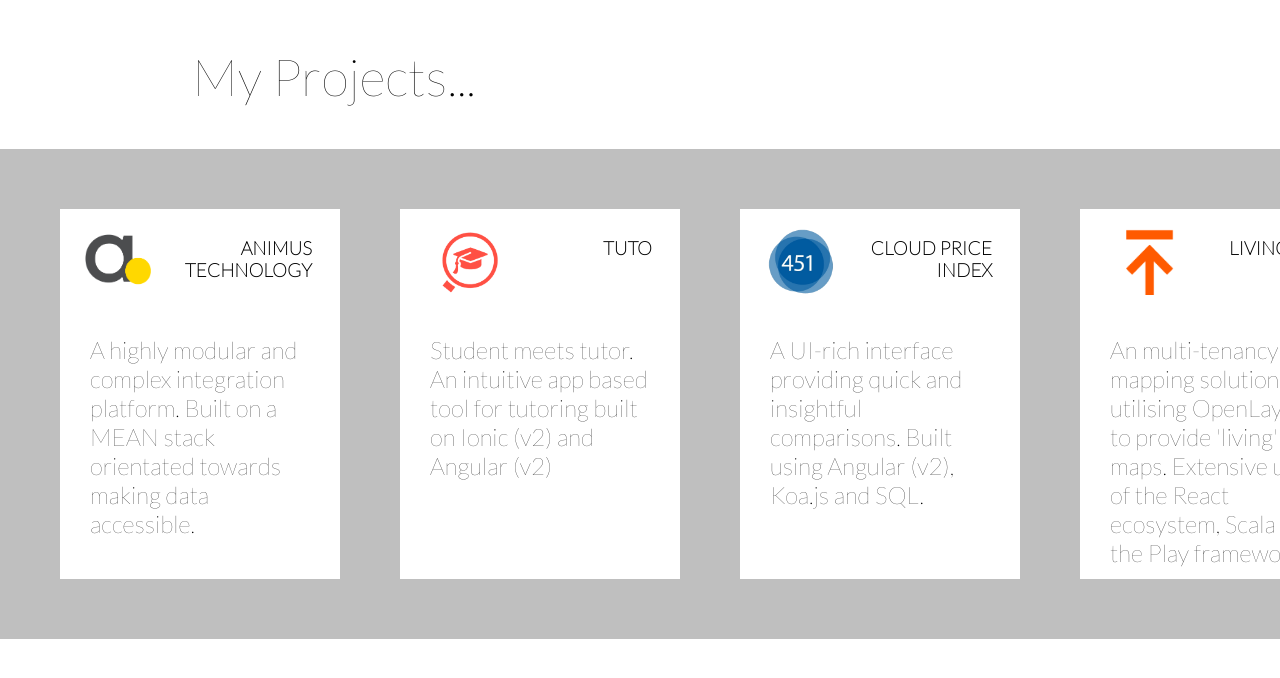
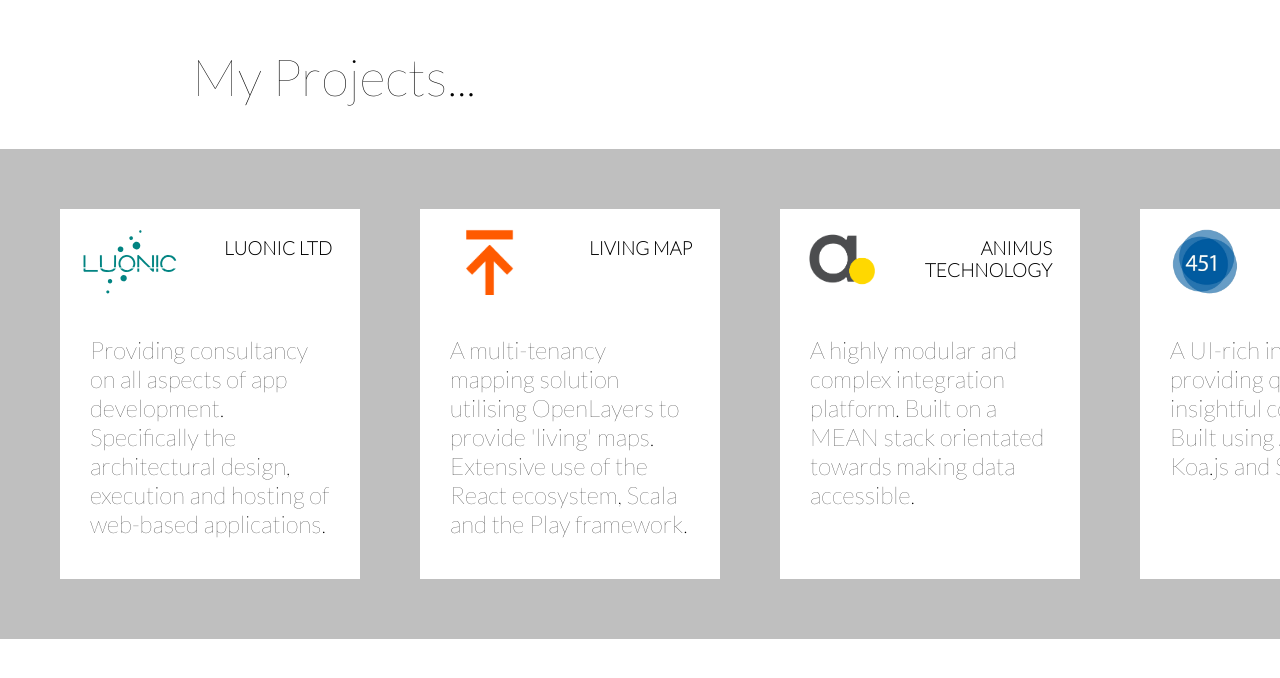
Before and after one commit to garyforsterio/landing-page, a plain HTML site: page index.html in a window 1280 px wide. Shown: the part 2554-3232 px from the top of the page. Drawn offline with Linux system fonts and the light colour scheme.

Commit message:
feat: add luonic

```diff
--- a/index.html
+++ b/index.html
@@ -114,6 +114,7 @@
   &lt;skill> Pug (a.k.a Jade) &lt;/skill>
   &lt;skill> Markdown &lt;/skill>
   &lt;skill> Flexbox &lt;/skill>
+  &lt;skill> CSS Grid Layout &lt;/skill>
 &lt;/head>
 </code></pre>
                         </div>
@@ -133,7 +134,7 @@
   stylus: better;
   scss: good;
   bootstrap: essential;
-  material: winner
+  material: winner;
 }</code></pre>
                         </div>
                     </div>
@@ -211,6 +212,32 @@
         </h2>
         <div class="projects__container">
             <div class="projects__carousel">
+                <a class="project">
+                    <div class="project__header">
+                        <div class="project__logo-container">
+                            <img class="project__logo" src="./assets/luonic.svg" alt="Luonic">
+                        </div>
+                        <h3 class="project__name">
+                            Luonic LTD
+                        </h3>
+                    </div>
+                    <p class="project__description">
+                        Providing consultancy on all aspects of app development. Specifically the architectural design, execution and hosting of web-based applications.
+                    </p>
+                </a>
+                <a class="project" href="https://livingmap.com/" target="_blank">
+                    <div class="project__header">
+                        <div class="project__logo-container">
+                            <img class="project__logo" src="./assets/livingmap.png" alt="Living Map">
+                        </div>
+                        <h3 class="project__name">
+                            Living Map
+                        </h3>
+                    </div>
+                    <p class="project__description">
+                        A multi-tenancy mapping solution utilising OpenLayers to provide 'living' maps. Extensive use of the React ecosystem, Scala and the Play framework.
+                    </p>
+                </a>
                 <a class="project" href="http://animustech.com" target="_blank">
                     <div class="project__header">
                         <div class="project__logo-container">
@@ -222,19 +249,6 @@
                     </div>
                     <p class="project__description">
                         A highly modular and complex integration platform. Built on a MEAN stack orientated towards making data accessible.
-                    </p>
-                </a>
-                <a class="project" href="http://www.gettuto.com" target="_blank">
-                    <div class="project__header">
-                        <div class="project__logo-container">
-                            <img class="project__logo" src="./assets/tuto.png" alt="Tuto">
-                        </div>
-                        <h3 class="project__name">
-                            Tuto
-                        </h3>
-                    </div>
-                    <p class="project__description">
-                        Student meets tutor. An intuitive app based tool for tutoring built on Ionic (v2) and Angular (v2)
                     </p>
                 </a>
                 <a class="project" href="https://451research.com/" target="_blank">
@@ -250,30 +264,17 @@
                         A UI-rich interface providing quick and insightful comparisons. Built using Angular (v2), Koa.js and SQL.
                     </p>
                 </a>
-                <a class="project" href="https://livingmap.com/" target="_blank">
+                <a class="project" href="http://www.gettuto.com" target="_blank">
                     <div class="project__header">
                         <div class="project__logo-container">
-                            <img class="project__logo" src="./assets/livingmap.png" alt="Living Map">
+                            <img class="project__logo" src="./assets/tuto.png" alt="Tuto">
                         </div>
                         <h3 class="project__name">
-                            Living Map
+                            Tuto
                         </h3>
                     </div>
                     <p class="project__description">
-                        An multi-tenancy mapping solution utilising OpenLayers to provide 'living' maps. Extensive use of the React ecosystem, Scala and the Play framework.
-                    </p>
-                </a>
-                <a class="project" href="https://livingmap.com/" target="_blank">
-                    <div class="project__header">
-                        <div class="project__logo-container">
-                            <img class="project__logo" src="./assets/livingmap.png" alt="Living Map">
-                        </div>
-                        <h3 class="project__name">
-                            Living Map
-                        </h3>
-                    </div>
-                    <p class="project__description">
-                        An multi-tenancy mapping solution utilising OpenLayers to provide 'living' maps. Extensive use of the React ecosystem, Scala and the Play framework.
+                        Student meets tutor. An intuitive app based tool for tutoring built on Ionic (v2) and Angular (v2).
                     </p>
                 </a>
             </div>
--- a/styles.css
+++ b/styles.css
@@ -207,7 +207,7 @@
 
 .projects__carousel {
   display: flex;
-  min-width: 1360PX;
+  min-width: 1800PX;
   padding: 0 30px;
 }
 
```
Also changed, not shown: assets/luonic.svg (added).
